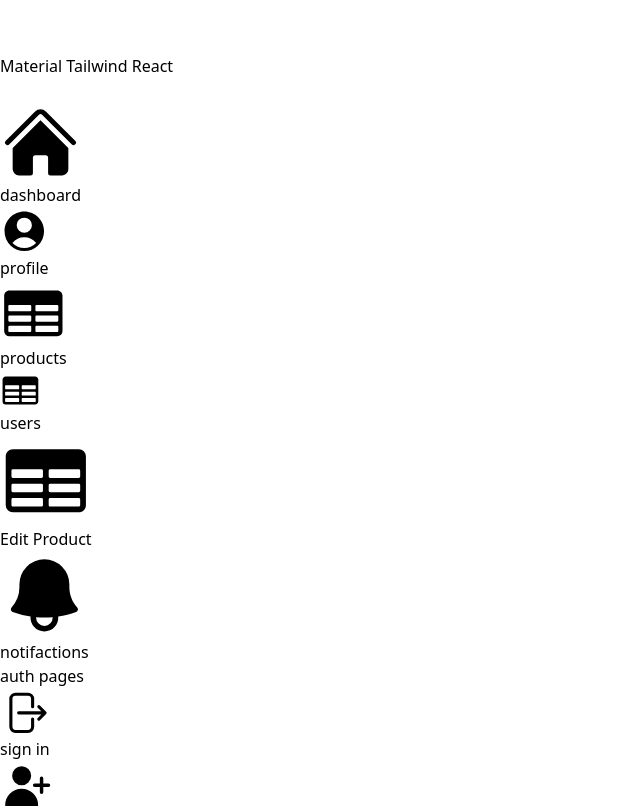
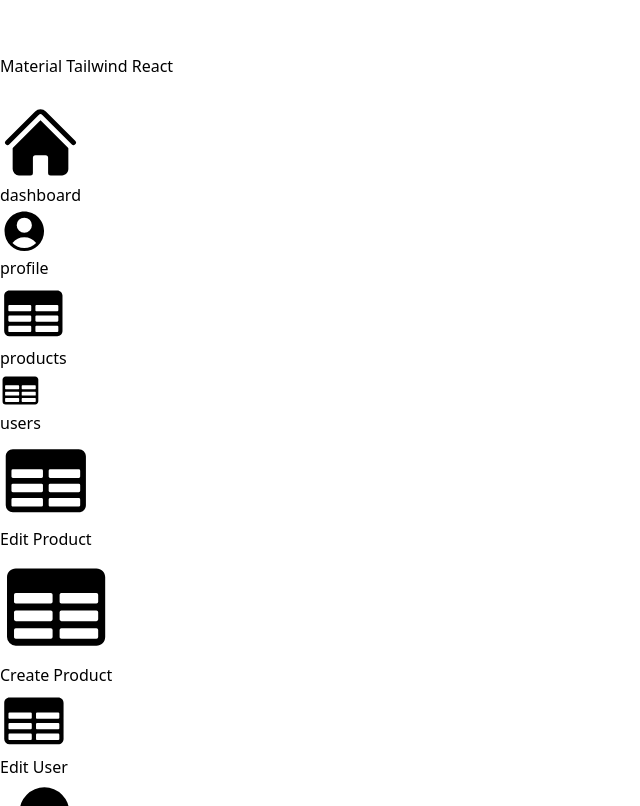
Before and after one commit to EvanTL/bootcamp-project, a React (Vite) app in the folder Web-admin/: page /dashboard in a window 1280 px wide. Shown: the part 146-952 px from the top of the page, without its empty margins (0-640 px from the left). Built offline with nearby package versions, Linux system fonts and the light colour scheme; no server answers; what @material-tailwind/react would draw is missing.

Commit message:
Add routing to create product

```diff
--- a/Web-admin/src/routes.jsx
+++ b/Web-admin/src/routes.jsx
@@ -10,6 +10,7 @@ import { Home, Profile, Notifications, Products } from "@/pages/dashboard";
 import { SignIn, SignUp } from "@/pages/auth";
 import { Users } from "./pages/dashboard/users";
 import { ProductEditScreen } from "./pages/dashboard/ProductEditScreen";
+import { ProductCreateScreen } from "./pages/dashboard/ProductCreateScreen";
 
 const icon = {
   className: "w-5 h-5 text-inherit",
@@ -50,6 +51,18 @@ export const routes = [
         element: <ProductEditScreen/>,
       },
       {
+        icon: <TableCellsIcon {...icon} />,
+        name: "Create Product",
+        path: "/createproduct/",
+        element: <ProductCreateScreen/>,
+      },
+      {
+        icon: <TableCellsIcon {...icon} />,
+        name: "Edit User",
+        path: "/edituser/*",
+        element: <ProductCreateScreen/>,
+      },
+      {
         icon: <BellIcon {...icon} />,
         name: "notifactions",
         path: "/notifactions",
```
